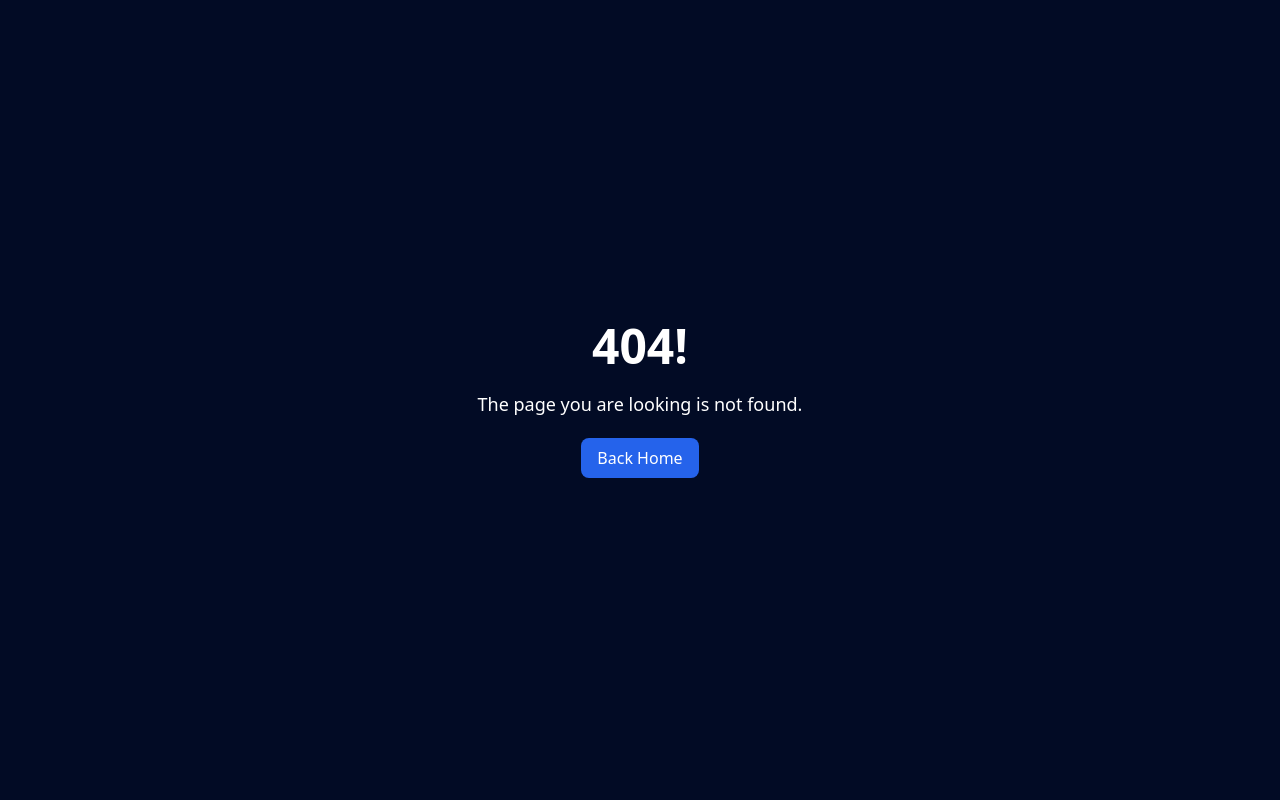
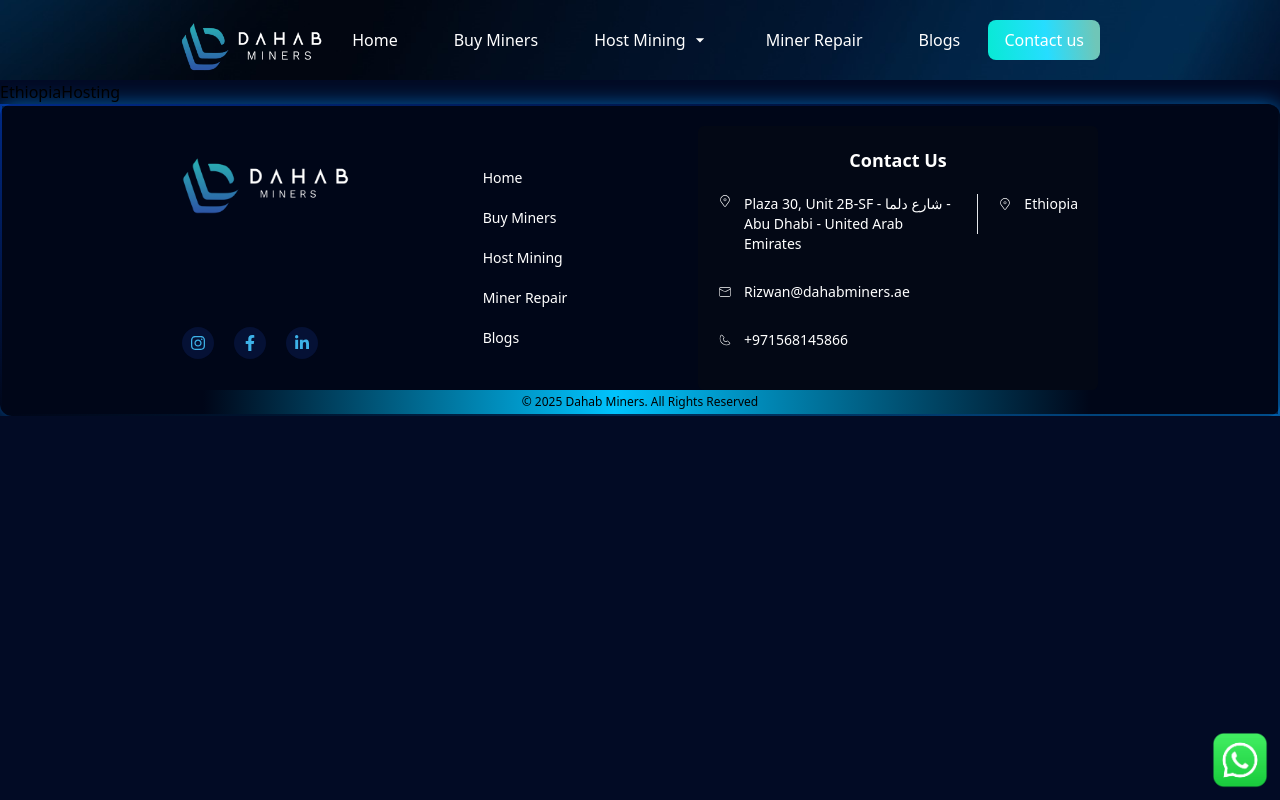
Before and after one commit to Tron-Academy/Dahab-Miners, a React (Vite) app in the folder client/: page /host/ethiopia in a window 1280 px wide. Before the commit this address had no page. Built offline with nearby package versions, Linux system fonts and the light colour scheme.

Commit message:
added new dropdown and created new 2 pages

```diff
--- a/client/src/components/Header.jsx
+++ b/client/src/components/Header.jsx
@@ -1,12 +1,14 @@
 import React, { useState } from "react";
 import { NavLink, Link } from "react-router-dom";
 import { RxHamburgerMenu } from "react-icons/rx";
+import { MdArrowDropDown } from "react-icons/md";
 import SmallHeader from "./SmallHeader";
 import { handleChatClick } from "../utils/whatsapp";
 import { motion } from "framer-motion";
 
 export default function Header() {
   const [showSmallBar, setShowSmallBar] = useState(false);
+  const [isHover, setisHover] = useState(false);
 
   return (
     <header
@@ -31,9 +33,42 @@
         <NavLink className={"text-white"} to={"/buy"}>
           Buy Miners
         </NavLink>
-        <NavLink className={"text-white"} to={"/host"}>
-          Host Mining
-        </NavLink>
+        <div className="relative">
+          <button
+            className="text-white flex items-center gap-1"
+            onClick={() => setisHover(!isHover)}
+          >
+            Host Mining{" "}
+            <span className="text-xl">
+              <MdArrowDropDown />
+            </span>
+          </button>
+          {isHover && (
+            <div className="absolute bg-[#000618] text-white shadow-lg rounded-md mt-2 w-40">
+              <NavLink
+                to={"/host"}
+                className="block px-4 py-2 hover:bg-[#202225]"
+                onClick={() => setisHover(false)}
+              >
+                Hosting
+              </NavLink>
+              <NavLink
+                to={"/host/abudhabi"}
+                className="block px-4 py-2 hover:bg-[#202225]"
+                onClick={() => setisHover(false)}
+              >
+                Abu Dhabi
+              </NavLink>
+              <NavLink
+                to={"/host/ethiopia"}
+                className="block px-4 py-2 hover:bg-[#202225]"
+                onClick={() => setisHover(false)}
+              >
+                Ethiopia
+              </NavLink>
+            </div>
+          )}
+        </div>
         <NavLink className={"text-white"} to={"/repair"}>
           Miner Repair
         </NavLink>
@@ -58,10 +93,28 @@
         <RxHamburgerMenu />
       </button>
       {showSmallBar && (
-        <div className="absolute w-full top-20 left-0 z-20 animate-slideInTop">
+        <div className="absolute w-full top-16 left-0 z-20 animate-slideInTop">
           <SmallHeader setSmallBar={setShowSmallBar} />
         </div>
       )}
     </header>
   );
 }
+
+/*        {isHover && (
+            <div
+              className="bg-[#000618] absolute top-5 right-0 p-5 flex flex-col gap-3 min-w-[150px] rounded-lg "
+              onMouseEnter={() => setisHover(true)}
+              onMouseLeave={() => setisHover(false)}
+            >
+              <NavLink
+                className={"text-white border-b border-[#07EAD3] py-2"}
+                to={"/host/abudhabi"}
+              >
+                Abu Dhabi
+              </NavLink>
+              <NavLink className={"text-white"} to={"/host/abudhabi"}>
+                Ethiopia
+              </NavLink>
+            </div>
+          )} */
--- /dev/null
+++ b/client/src/pages/EthiopiaHosting/EthiopiaHosting.jsx
@@ -0,0 +1,5 @@
+import React from "react";
+
+export default function EthiopiaHosting() {
+  return <div>EthiopiaHosting</div>;
+}
--- /dev/null
+++ b/client/src/pages/abuDhabiHosting/AbuDhabiHosting.jsx
@@ -0,0 +1,5 @@
+import React from "react";
+
+export default function AbuDhabiHosting() {
+  return <div>AbuDhabiHosting</div>;
+}
```
Also changed, not shown: client/src/App.jsx (+10 -0 lines).
